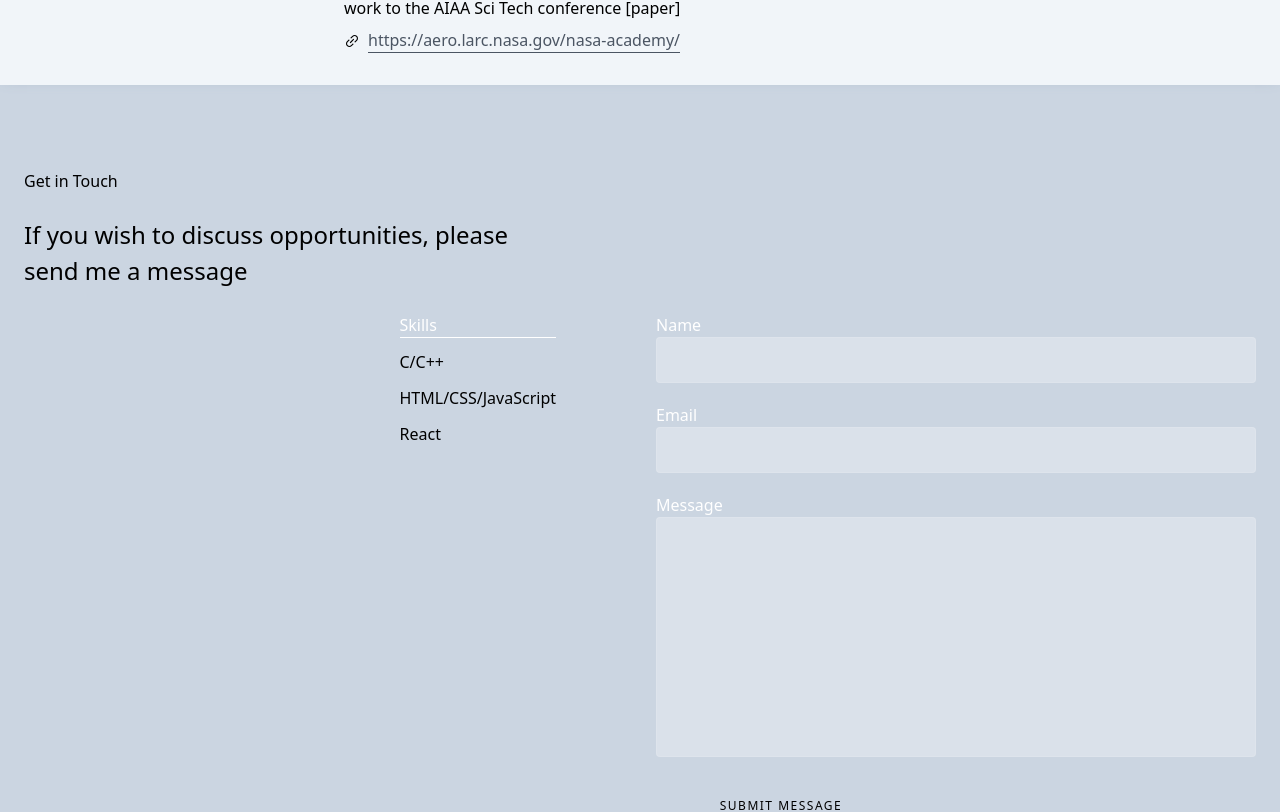
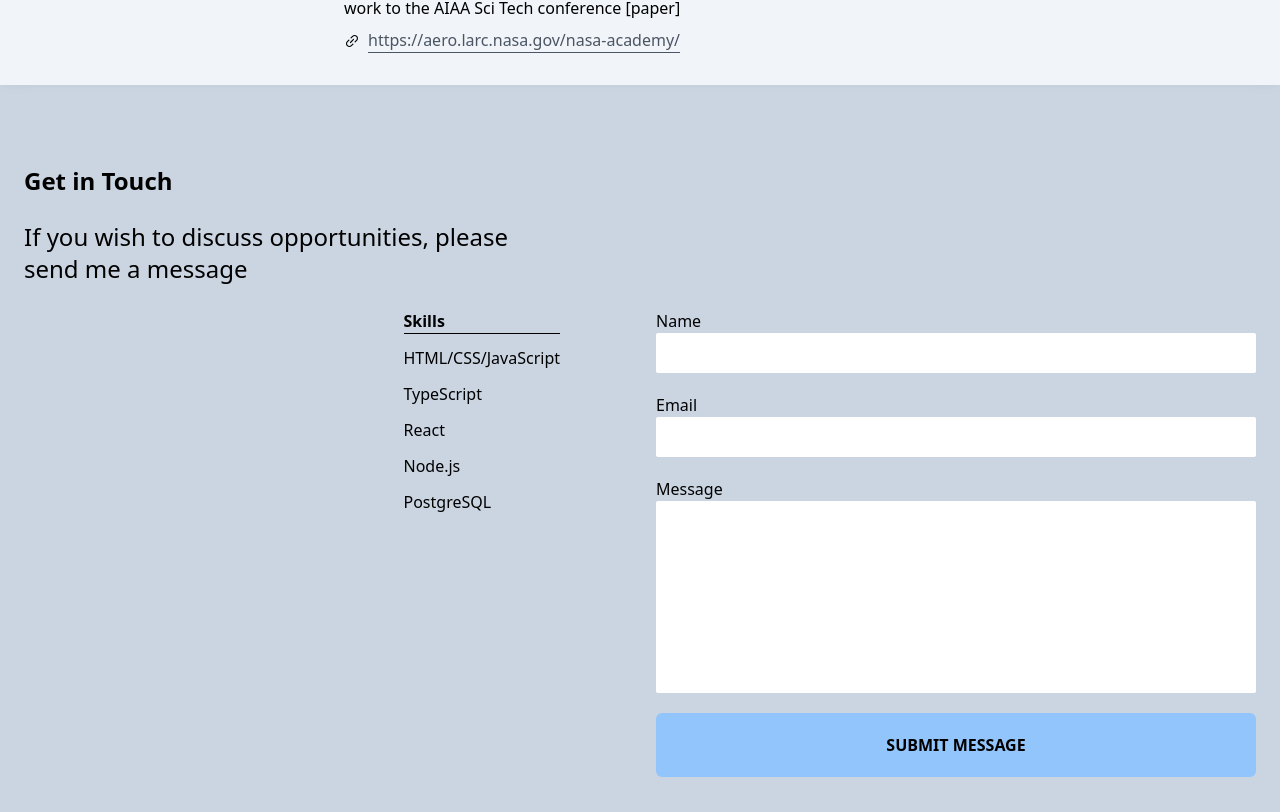
Before and after one commit to rbonk907/portfolio-website, a Next.js app: page / in a window 1280 px wide. Shown: the part 2451-3263 px from the top of the page. Built offline with nearby package versions, Linux system fonts and the light colour scheme.

Commit message:
update contact form styling

```diff
--- a/components/contact.js
+++ b/components/contact.js
@@ -21,19 +21,21 @@ const Contact = ({ isMobile }) => {
     }, [success]);
 
     return (
-        <div className={styles.contact}>
-            <h2 id='contact' className={ isMobile ? `${styles.sticky}` : ''}>Get in Touch</h2>
-            <h3>If you wish to discuss opportunities, please send me a message</h3>
-            <div className={styles.flex}>
-                <div className={styles.skills}>
-                    <span className={styles.skillHeader}>Skills</span>
-                    <div className={styles.skillGrid}>
-                        <span>C/C++</span>
-                        <span>HTML/CSS/JavaScript</span>
-                        <span>React</span>
+        <div className="my-12 p-6">
+            <h2 id='contact' className='sticky top-0 pt-2 mb-6 text-2xl font-extrabold z-50 md:static'>Get in Touch</h2>
+            <h3 className='max-w-lg text-2xl mb-6'>If you wish to discuss opportunities, please send me a message</h3>
+            <div className='flex flex-wrap md:flex-nowrap justify-start md:justify-end items-start'>
+                <div className='mr-24'>
+                    <span className='block text-base font-bold border-b border-black mb-3'>Skills</span>
+                    <div>
+                        <span className='block pb-3'>HTML/CSS/JavaScript</span>
+                        <span className='block pb-3'>TypeScript</span>
+                        <span className='block pb-3'>React</span>
+                        <span className='block pb-3'>Node.js</span>
+                        <span className='block pb-3'>PostgreSQL</span>
                     </div>
                 </div>
-                <div className={styles.formSection}>
+                <div className='w-[600px] min-w-[312px]'>
                     <ContactForm success={success} setSuccess={setSuccess}/>
                 </div>
             </div>
--- a/components/contactForm.js
+++ b/components/contactForm.js
@@ -1,4 +1,3 @@
-import styles from '../styles/ContactForm.module.css';
 import { useState } from "react";
 
 const encode = (data) => {
@@ -42,23 +41,23 @@ const ContactForm = ({ success, setSuccess }) => {
     };
 
     return (
-        <form name='contact' method='post' data-netlify='true' data-netlify-honeypot='bot-field' onSubmit={handleSubmit} className={styles.contactForm}>
+        <form name='contact' method='post' data-netlify='true' data-netlify-honeypot='bot-field' onSubmit={handleSubmit} className='mt-6 md:mt-0'>
             <input type='hidden' name='form-name' value='contact' />
-            <label>
+            <label className='block text-base'>
                 Name
-                <input type='text' name='name' value={contactInfo.name} onChange={handleChange}/>
+                <input type='text' name='name' value={contactInfo.name} onChange={handleChange} className='block w-full p-2 rounded-sm mb-5'/>
             </label>
-            <label>
+            <label className='block text-base'>
                 Email
                 <input type='email' name='email' value={contactInfo.email}
-                 onChange={handleChange}/>
+                 onChange={handleChange} className='block w-full p-2 rounded-sm mb-5'/>
             </label>
-            <label>
+            <label className='block text-base'>
                 Message
                 <textarea name='message' value={contactInfo.message}
-                 onChange={handleChange} />
+                 onChange={handleChange} className='block w-full p-2 rounded-sm h-48 resize-none mb-5'/>
             </label>
-            <button disabled={success} type='submit'>
+            <button disabled={success} type='submit' className='px-16 py-5 w-full rounded-md font-bold uppercase bg-blue-300'>
                 {success ? '' : 'Submit Message'}
             </button>
         </form>
```
